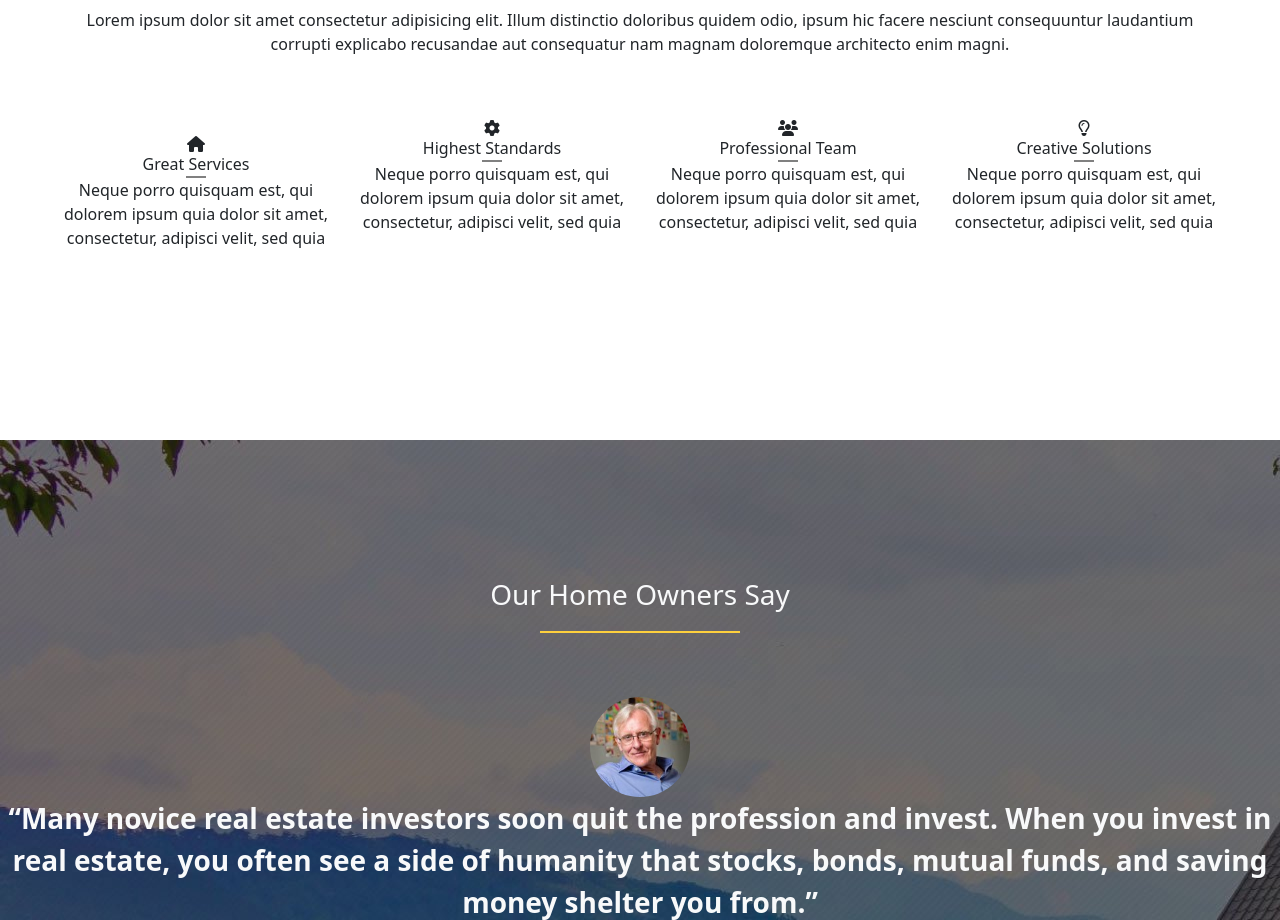
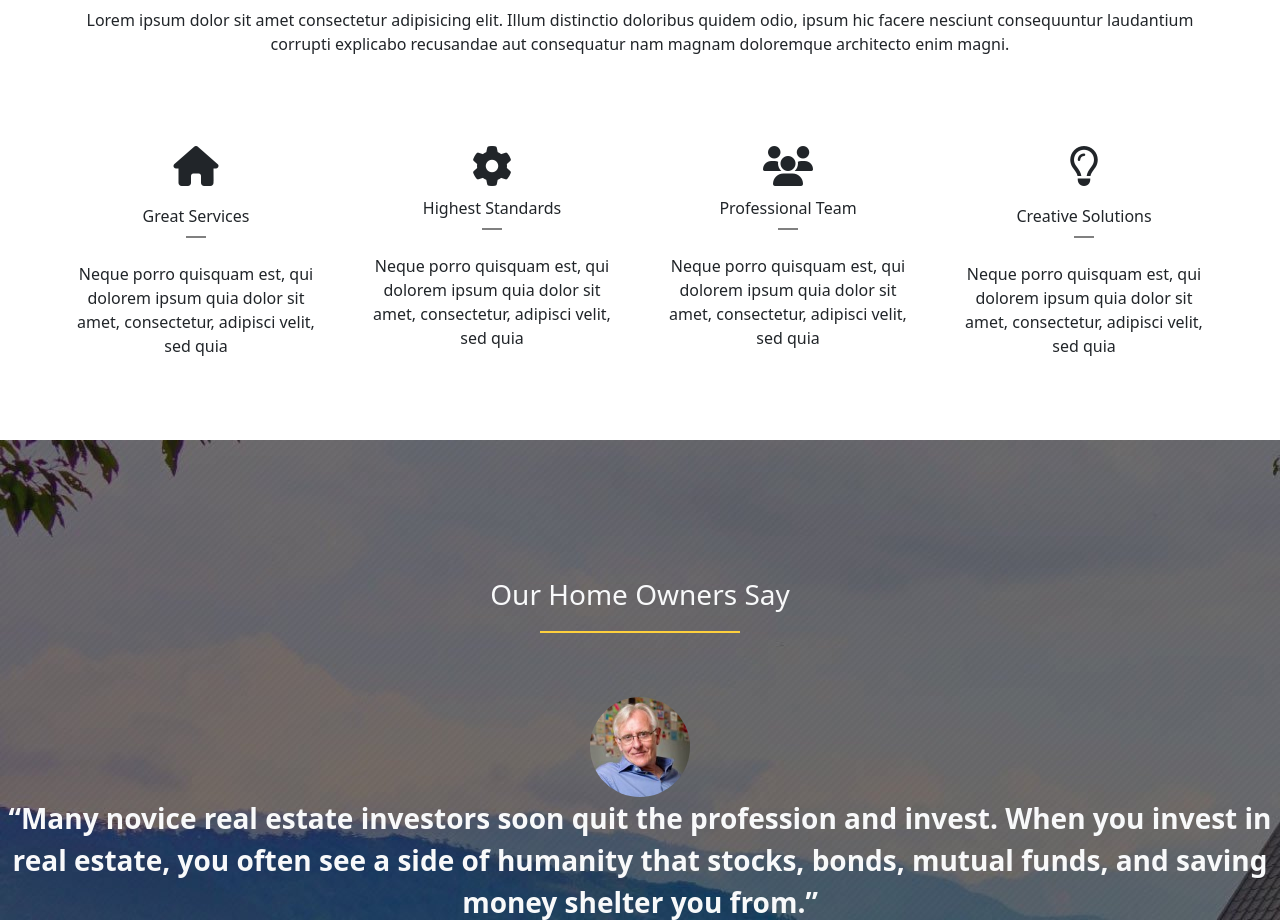
Before and after one commit to davidelunetta/proj-html-vuejs, a Vue app: page / in a window 1280 px wide. Shown: the part 2960-3880 px from the top of the page. Built offline with nearby package versions, Linux system fonts and the light colour scheme.

Commit message:
modified core value section

```diff
--- a/src/components/Main.vue
+++ b/src/components/Main.vue
@@ -123,39 +123,49 @@
     </div>
   </div>
 
-  <div class="d-flex justify-content-between mt-3 ms-5">
+  <div class="d-flex justify-content-between mt-3 me-5 ms-5">
     <div class="card-core d-flex flex-column align-items-center pt-3">
-      <i class="fa-solid fa-house"></i>
-      <span>Great Services</span>
-      <div class="grey-line"></div>
-      <span class="text-center"
+      <div class="fs-1">
+        <i class="fa-solid fa-house"></i>
+      </div>
+
+      <span class="mt-2">Great Services</span>
+      <div class="grey-line mt-2"></div>
+      <span class="text-center mt-4 ps-3 pe-3"
         >Neque porro quisquam est, qui dolorem ipsum quia dolor sit amet,
         consectetur, adipisci velit, sed quia</span
       >
     </div>
-    <div class="card-core d-flex flex-column align-items-center">
-      <i class="fa-solid fa-gear"></i>
-      <span>Highest Standards</span>
-      <div class="grey-line"></div>
-      <span class="text-center"
+    <div class="card-core d-flex flex-column align-items-center pt-3">
+      <div class="fs-1">
+        <i class="fa-solid fa-gear"></i>
+      </div>
+
+      <span class="mt2">Highest Standards</span>
+      <div class="grey-line mt-2"></div>
+      <span class="text-center mt-4 ps-3 pe-3"
         >Neque porro quisquam est, qui dolorem ipsum quia dolor sit amet,
         consectetur, adipisci velit, sed quia</span
       >
     </div>
-    <div class="card-core d-flex flex-column align-items-center">
-      <i class="fa-solid fa-users"></i>
-      <span>Professional Team</span>
-      <div class="grey-line"></div>
-      <span class="text-center"
+    <div class="card-core d-flex flex-column align-items-center pt-3">
+      <div class="fs-1">
+        <i class="fa-solid fa-users"></i>
+      </div>
+      <span class="mt2">Professional Team</span>
+      <div class="grey-line mt-2"></div>
+      <span class="text-center mt-4 ps-3 pe-3"
         >Neque porro quisquam est, qui dolorem ipsum quia dolor sit amet,
         consectetur, adipisci velit, sed quia</span
       >
     </div>
-    <div class="card-core d-flex flex-column align-items-center me-5">
-      <i class="fa-regular fa-lightbulb"></i>
-      <span>Creative Solutions</span>
-      <div class="grey-line"></div>
-      <span class="text-center"
+    <div class="card-core d-flex flex-column align-items-center pt-3">
+      <div class="fs-1">
+        <i class="fa-regular fa-lightbulb"></i>
+      </div>
+      <span class="mt-2">Creative Solutions</span>
+      <div class="grey-line mt-2"></div>
+      <span class="text-center mt-4 ps-3 pe-3"
         >Neque porro quisquam est, qui dolorem ipsum quia dolor sit amet,
         consectetur, adipisci velit, sed quia</span
       >
```
